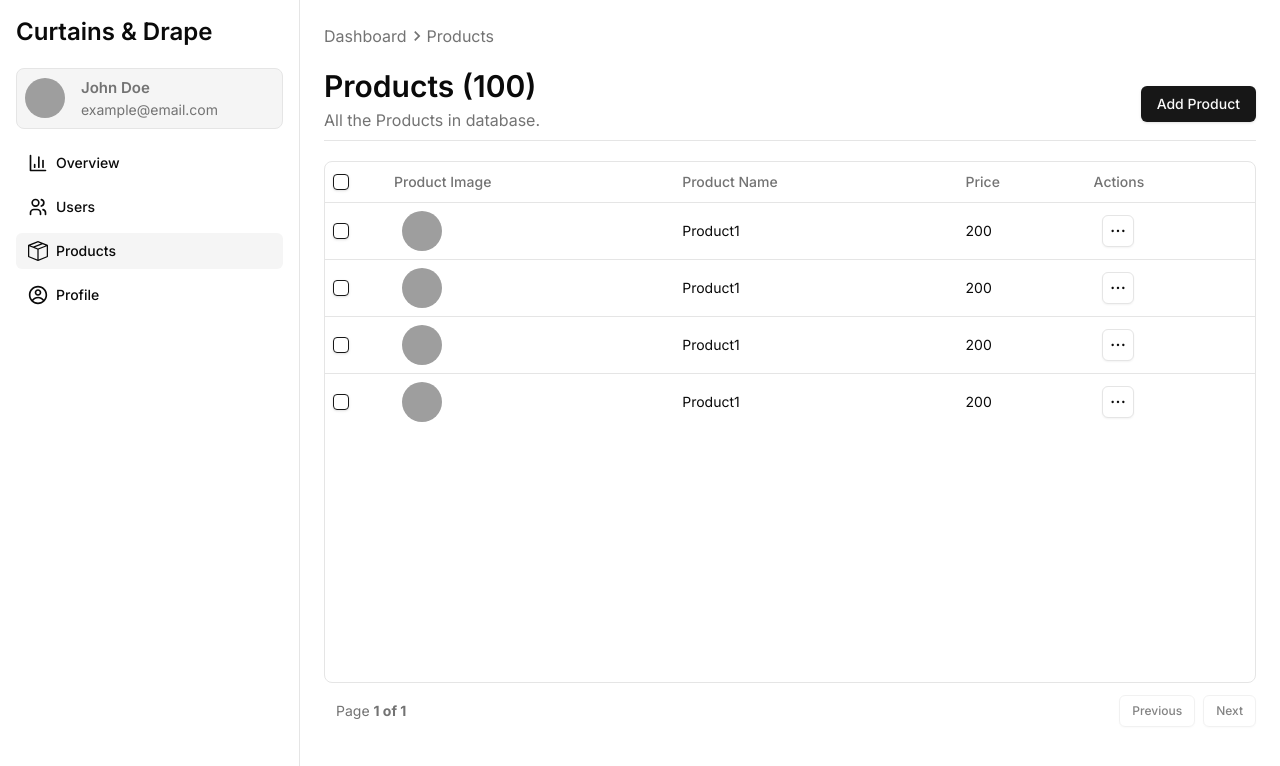
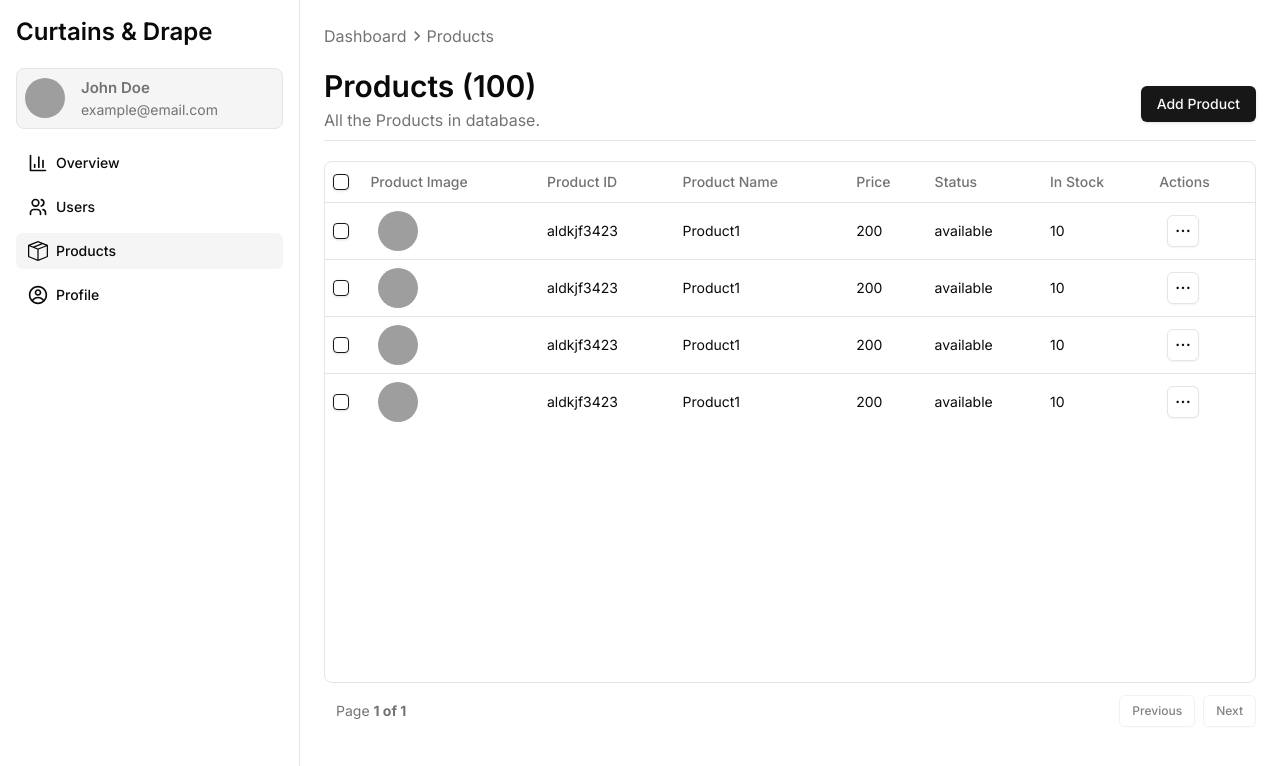
Before and after one commit to frustrated018/curtains-and-drapes, a Next.js app: page /admin-dashboard/products in a window 1280 px wide. Shown: the top 766 px of the page. Built offline with nearby package versions, Linux system fonts and the light colour scheme; grey boxes are pictures that could not be loaded.

Commit message:
Adding more columns
Added 3 more columns
Including status in stock and productID

```diff
--- a/src/app/(dashboard)/admin-dashboard/products/page.js
+++ b/src/app/(dashboard)/admin-dashboard/products/page.js
@@ -6,7 +6,6 @@ import { MdKeyboardArrowRight } from "react-icons/md";
 const ProductsPage = () => {
   //! Dummy data
   const data = dummyProductsData;
-
 
   return (
     <section className="min-h-screen p-3 lg:p-6">
@@ -27,7 +26,7 @@ const ProductsPage = () => {
         <Button>Add Product</Button>
       </section>
       {/* //* Table  */}
-      <ProductsTable data={data}/>
+      <ProductsTable data={data} />
     </section>
   );
 };
--- a/src/components/dashboard/products-table/products-column.js
+++ b/src/components/dashboard/products-table/products-column.js
@@ -12,7 +12,7 @@ import { DotsHorizontalIcon } from "@radix-ui/react-icons";
 export const productsColumn = [
   {
     id: "select",
-        header: ({table}) => {
+    header: ({ table }) => {
       //! ISSUE: Table returns undefined! WHYYYYYY??????
       console.log(table);
       return (
@@ -53,16 +53,37 @@ export const productsColumn = [
     },
   },
   {
+    accessorKey: "productId",
+    header: "Product ID",
+    cell: ({ row }) => {
+      console.log(row.original);
+      return <div>{row.getValue("productId")}</div>;
+    },
+  },
+  {
     accessorKey: "name",
     header: "Product Name",
     cell: ({ row }) => <div className="capitalize">{row.getValue("name")}</div>,
   },
-
   {
     // TODO: Update this to a button and Make it sort by price
     accessorKey: "price",
     header: "Price",
     cell: ({ row }) => <div>{row.getValue("price")}</div>,
+  },
+  {
+    accessorKey: "status",
+    header: "Status",
+    cell: ({ row }) => {
+      return <div>{row.getValue("status")}</div>;
+    },
+  },
+  {
+    accessorKey: "inStock",
+    header: "In Stock",
+    cell: ({ row }) => {
+      return <div>{row.getValue("inStock")}</div>;
+    },
   },
   {
     header: "Actions",
```
Lines whose indentation alone changed are shown as unchanged.
